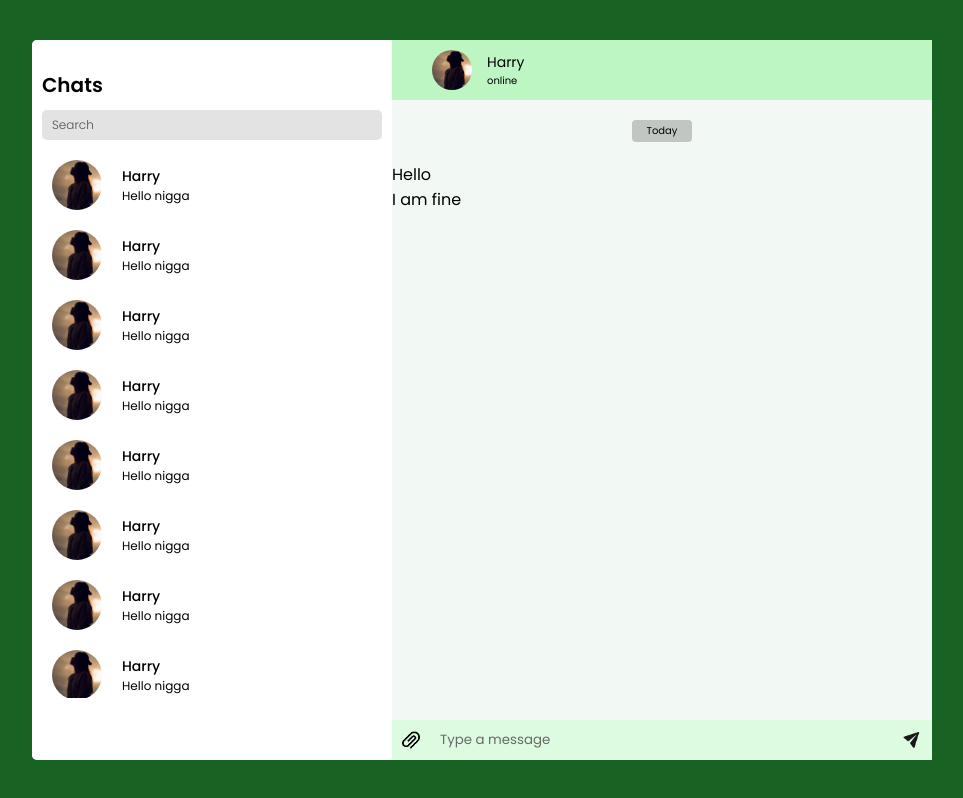
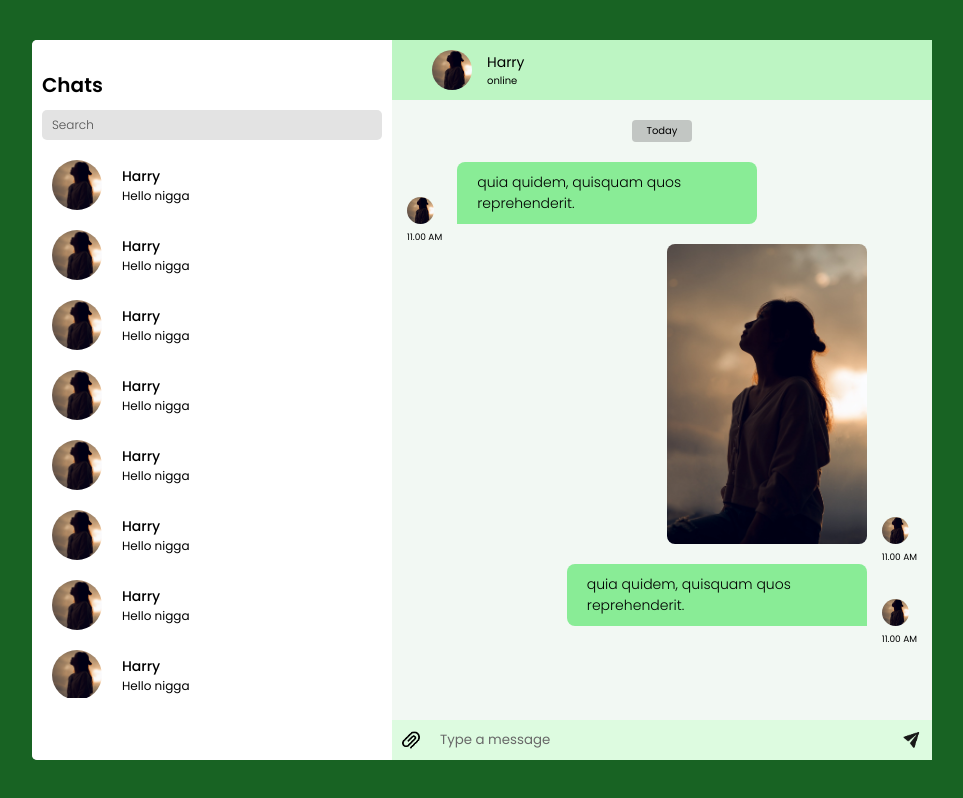
Before and after one commit to harishihan-c/Real-Time-Chat-App, a React (Vite) app: page /Chat in a window 1280 px wide. Shown: the whole page, without its empty margins (158-1121 px from the left). Built offline with nearby package versions, Linux system fonts and the light colour scheme.

Commit message:
ft: Chatbox fully completed

```diff
--- a/src/Components/ChatBox/ChatBox.css
+++ b/src/Components/ChatBox/ChatBox.css
@@ -69,6 +69,9 @@
     cursor: pointer;
 }
 
+
+/*Chat Middle Part*/
+
 .chatbox-message{
     height: calc(100% - 100px);
     display: flex;
@@ -91,3 +94,47 @@
 .message-date span{
     font-size: 10px;
 }
+
+.r-message div img, .s-message div img{
+    width: 27px;
+    border-radius: 50px;
+    aspect-ratio: 1/1;
+    object-fit: cover;
+}
+
+.r-message, .s-message{
+    display: flex;
+    align-items: end;
+    justify-content: end;
+    gap: 15px;
+    padding: 0 15px;
+}
+
+.r-message{
+    justify-content: start;
+    flex-direction: row-reverse;
+}
+
+.r-message .msg, .s-message .msg{
+    max-width: 300px;
+    font-size: 14px;
+    font-weight: 300;
+    padding: 10px 20px;
+    border-radius: 8px 8px 0 8px;
+    margin-bottom: 20px;
+    background-color: #89EC96;
+}
+
+.r-message .msg{
+    border-radius: 8px 8px 8px 0 ;
+}
+
+.r-message div p, .s-message div p{
+    font-size: 9px;
+}
+
+.msg-img{
+    max-width: 200px;
+    border-radius: 8px;
+    margin-bottom: 20px;
+}
--- a/src/Components/ChatBox/ChatBox.jsx
+++ b/src/Components/ChatBox/ChatBox.jsx
@@ -17,11 +17,27 @@ const ChatBox = () => {
                 </div>
 
                 <div className="r-message">
-                    <span>Hello</span>
+                        <p className="msg">  quia quidem, quisquam quos reprehenderit.</p>
+                        <div>
+                            <img src={assets.contact1} />
+                            <p>11.00 AM</p>
+                        </div>
                 </div>
 
                 <div className="s-message">
-                    <span>I am fine</span>
+                    <img className="msg-img" src={assets.contact1} />
+                    <div>
+                        <img src={assets.contact1} />
+                        <p>11.00 AM</p>
+                    </div>
+                </div>
+
+                <div className="s-message">
+                        <p className="msg">  quia quidem, quisquam quos reprehenderit.</p>
+                        <div>
+                            <img src={assets.contact1} />
+                            <p>11.00 AM</p>
+                        </div>
                 </div>
             </div>
 
```
